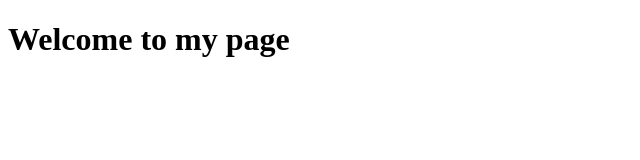
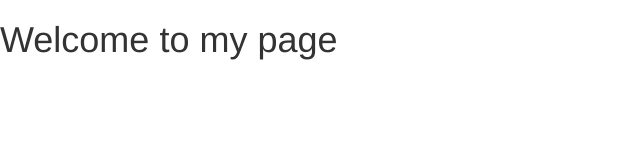
Before and after one commit to MikeGoluch/module-9, a plain HTML site: page index.html in a window 1280 px wide. Shown: the whole page, without its empty margins (0-640 px from the left). Drawn offline with nearby package versions, Linux system fonts and the light colour scheme.

Commit message:
add link ref for bootstrap and fontawesome to html

```diff
--- a/index.html
+++ b/index.html
@@ -3,6 +3,8 @@
     <head>
         <meta charset="UTF-8">
         <title>Module 8.2</title>
+        <link href="https://maxcdn.bootstrapcdn.com/bootstrap/3.3.6/css/bootstrap.min.css" rel="stylesheet" />
+        <link href="https://cdnjs.cloudflare.com/ajax/libs/font-awesome/4.6.3/css/font-awesome.min.css" rel="stylesheet" />
         <link rel="stylesheet" type="text" href="css/style.css">
     </head>
     <body>
```
